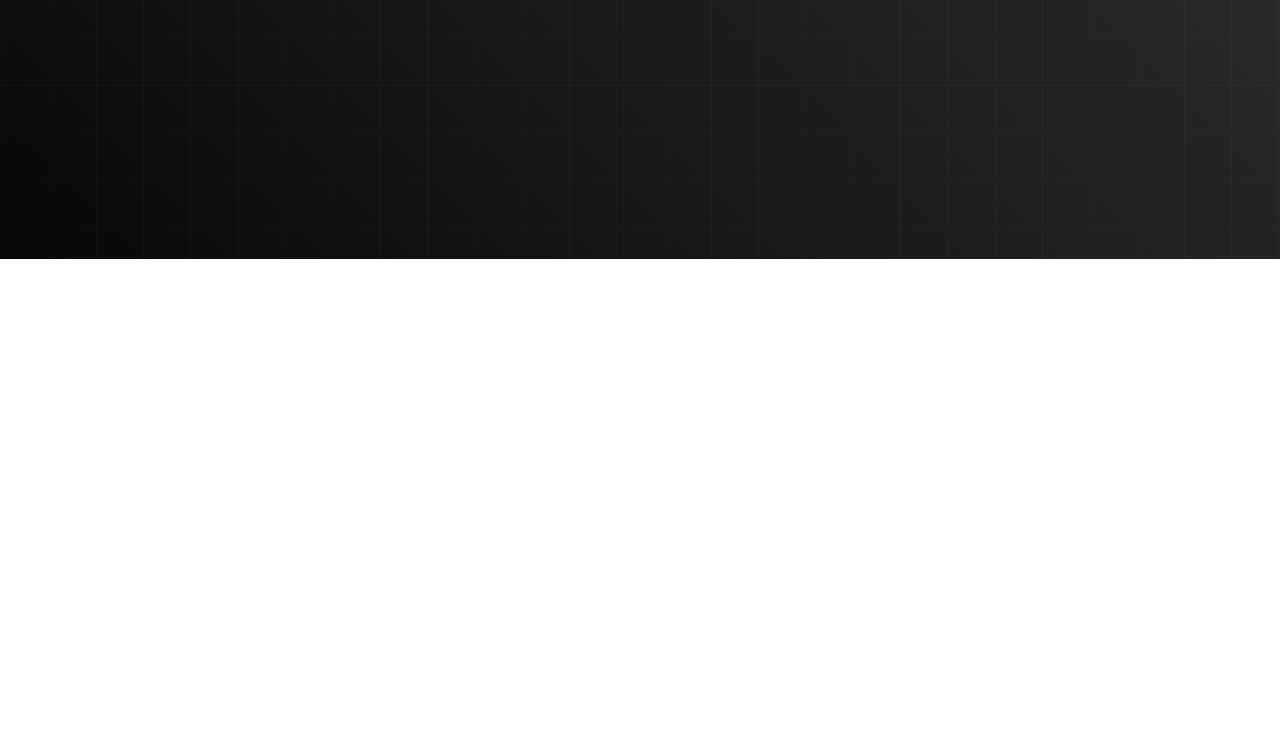
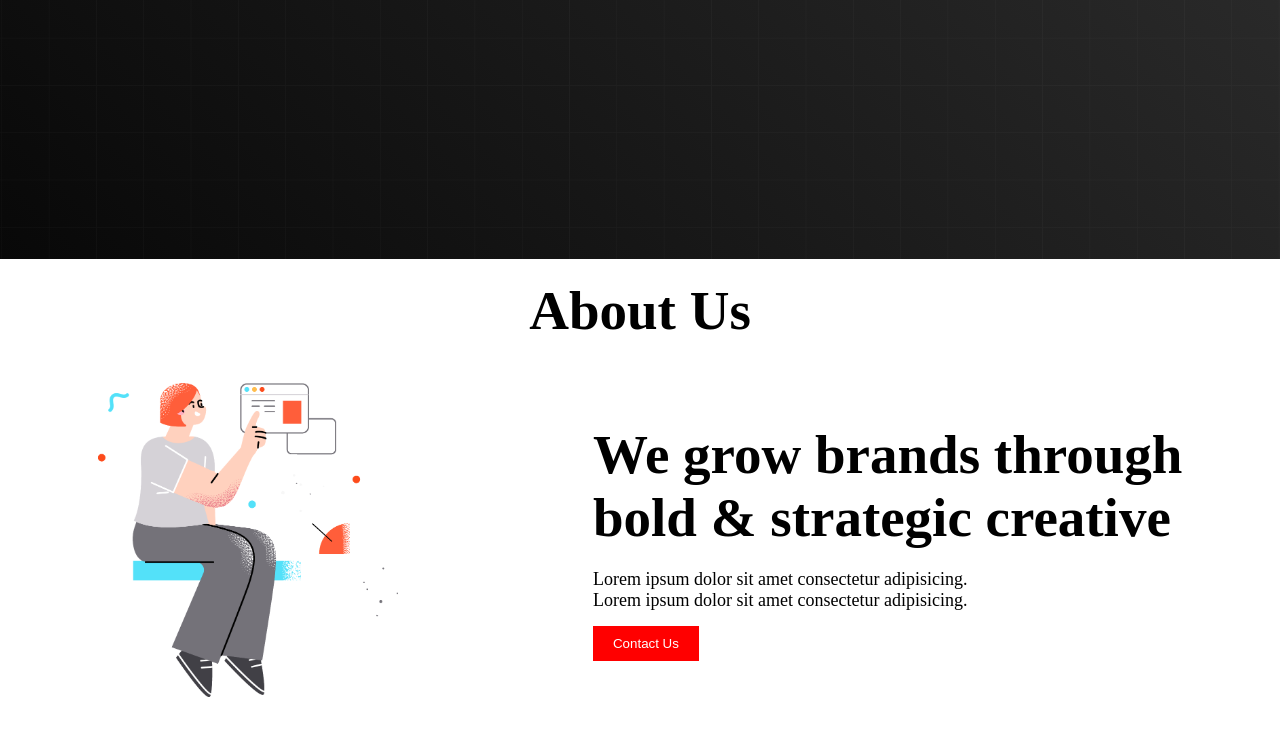
Before and after one commit to sujon358/conceptual-session-one, a plain HTML site: page index.htm in a window 1280 px wide. Shown: the part 616-1358 px from the top of the page. Before the commit the page ends 875 px from the top, so only its background shows below. Drawn offline with Linux system fonts and the light colour scheme.

Commit message:
my third commit

```diff
--- a/index.htm
+++ b/index.htm
@@ -24,6 +24,7 @@
     </nav>
     </header>
     <main>
+      <section>
         <div class="banner-container">
             <div class="banner-text">
                 <h1 class="title">Better design for <br>
@@ -35,6 +36,23 @@
                 <img class="banner-img" src="./images/banner.png" alt="">
             </div>
           </div>
+      </section>
+      <!-- this is about us section -->
+      <section>
+        <h1 class="title about-title">About Us</h1>
+        <div class="about-container">
+            <div class="about-info">
+               <h1 class="tilte">We grow brands through <br>
+                   bold & strategic creative</h1>
+                   <p class="about-description">Lorem ipsum dolor sit amet consectetur adipisicing.</p>
+                   <p class="about-description">Lorem ipsum dolor sit amet consectetur adipisicing.</p>
+                   <button class="btn explore">Contact Us</button>
+            </div>
+            <div class="about-photo">
+               <img class="banner-img" src="./images/section.png" alt="">
+            </div>
+         </div>
+      </section>
     </main>
     <footer>
 
--- a/style.css
+++ b/style.css
@@ -61,3 +61,24 @@ margin-bottom: 15px;
     color: tomato;
     cursor: pointer;
 }
+.about-container{
+    height: 400px;
+    display: flex;
+    justify-content: space-around;
+    align-items: center;
+    flex-direction: row-reverse;
+}
+.about-title{
+    text-align: center;
+    padding-top: 20px;
+}
+.about-description{
+    font-size: 18px;
+}
+.explore{
+    margin-top: 15px;
+}
+.tilte{
+    font-size: 55px;
+    margin-bottom: 20px;
+}
```
Lines whose indentation alone changed are shown as unchanged.
